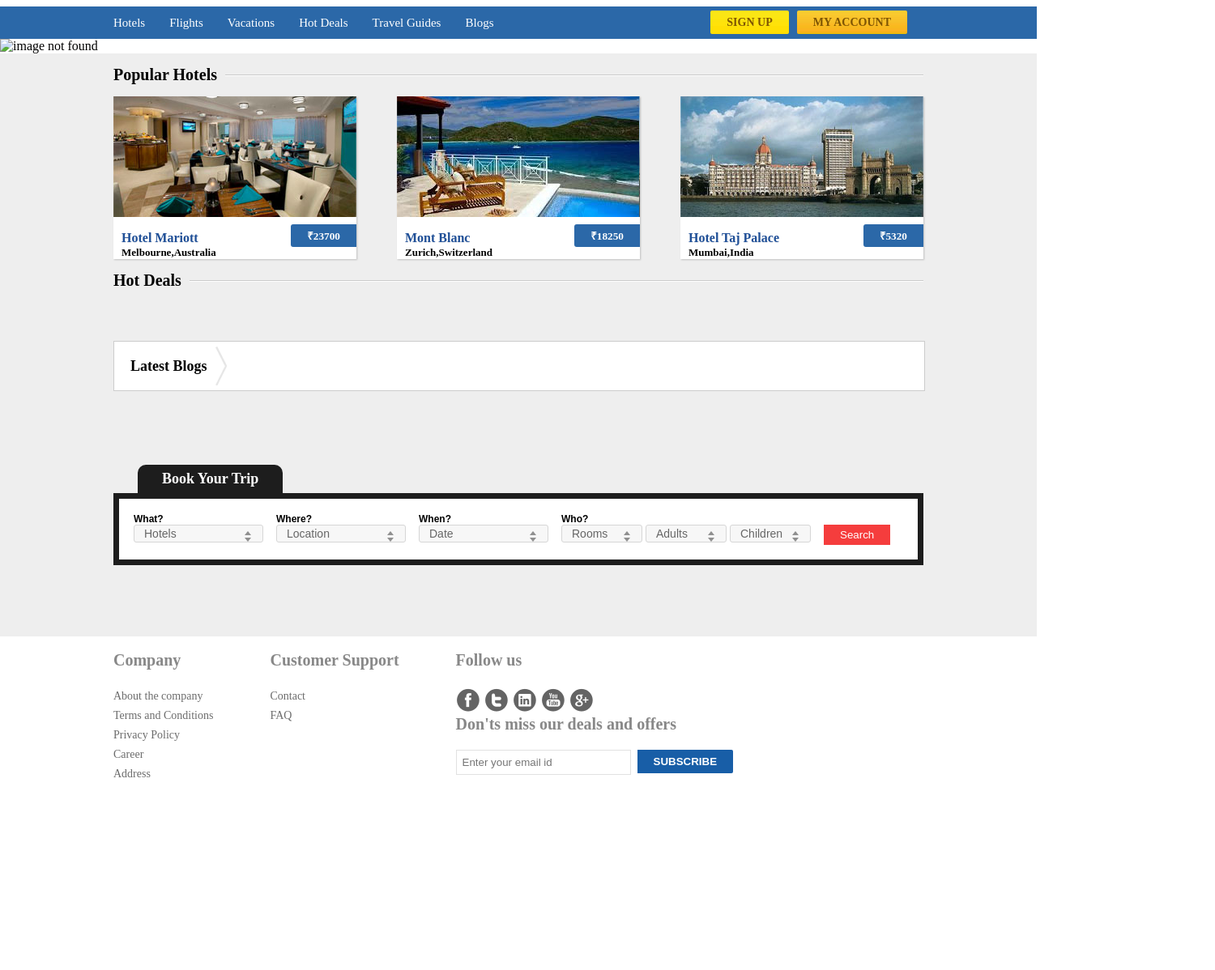
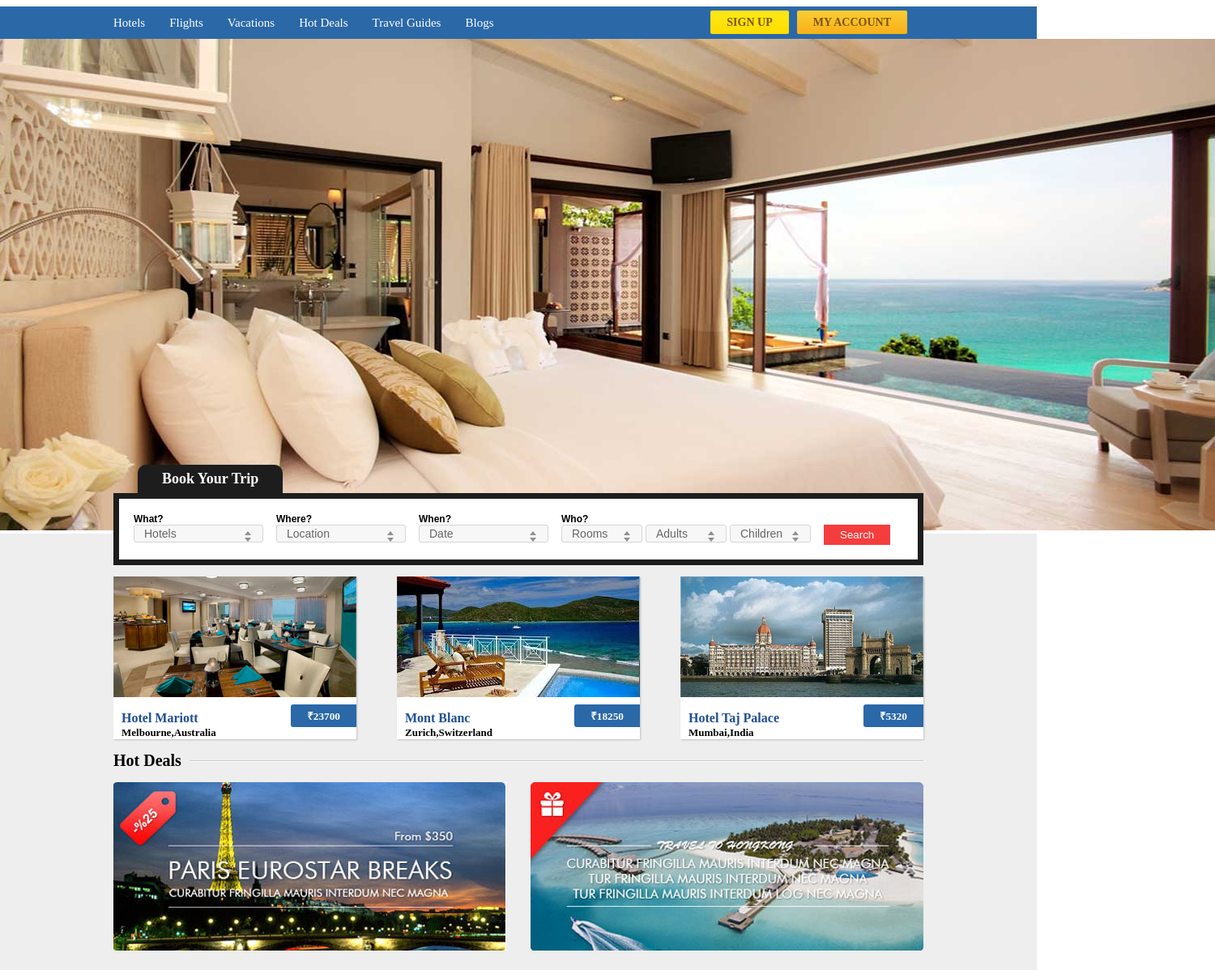
Before and after one commit to ReshmaThambi/book, a plain HTML site: page index.html in a window 1280 px wide. Shown: the part 102-1300 px from the top of the page at 81% size, 1500 px wide, since content can reach past the window. Before the commit the page ends 1216 px from the top, so only its background shows below. Drawn offline with Linux system fonts and the light colour scheme; files whose address does not match are found by name.

Commit message:
Update index.html

```diff
--- a/index.html
+++ b/index.html
@@ -63,7 +63,7 @@
 
 <!--		Banner    -->
 	<div id="bannerSlider">
-		<img class="bannerSlider" src="images/bg.jpg" alt="image not found">
+		<img class="bannerSlider" src="bg.jpg" alt="image not found">
          <div id="bookingSection">
 			<div id="bookingWidget">
 			<h3>Book Your Trip</h3>
@@ -151,8 +151,8 @@
 
 			<div class="infoBox_HotDeal">
 			<h2 class="bodySectionTitle"><span>Hot Deals</span></h2>
-			<div class="float-left"><a href="#"><img src="images/deal1.jpg" alt="" /></a></div>
-			<div class="float-right"><a href="#"><img src="images/deal2.jpg" alt="" /></a></div>
+			<div class="float-left"><a href="#"><img src="deal1.jpg" alt="" /></a></div>
+			<div class="float-right"><a href="#"><img src="deal2.jpg" alt="" /></a></div>
 			</div>
 
 			<div style="clear:both;"></div>
```
